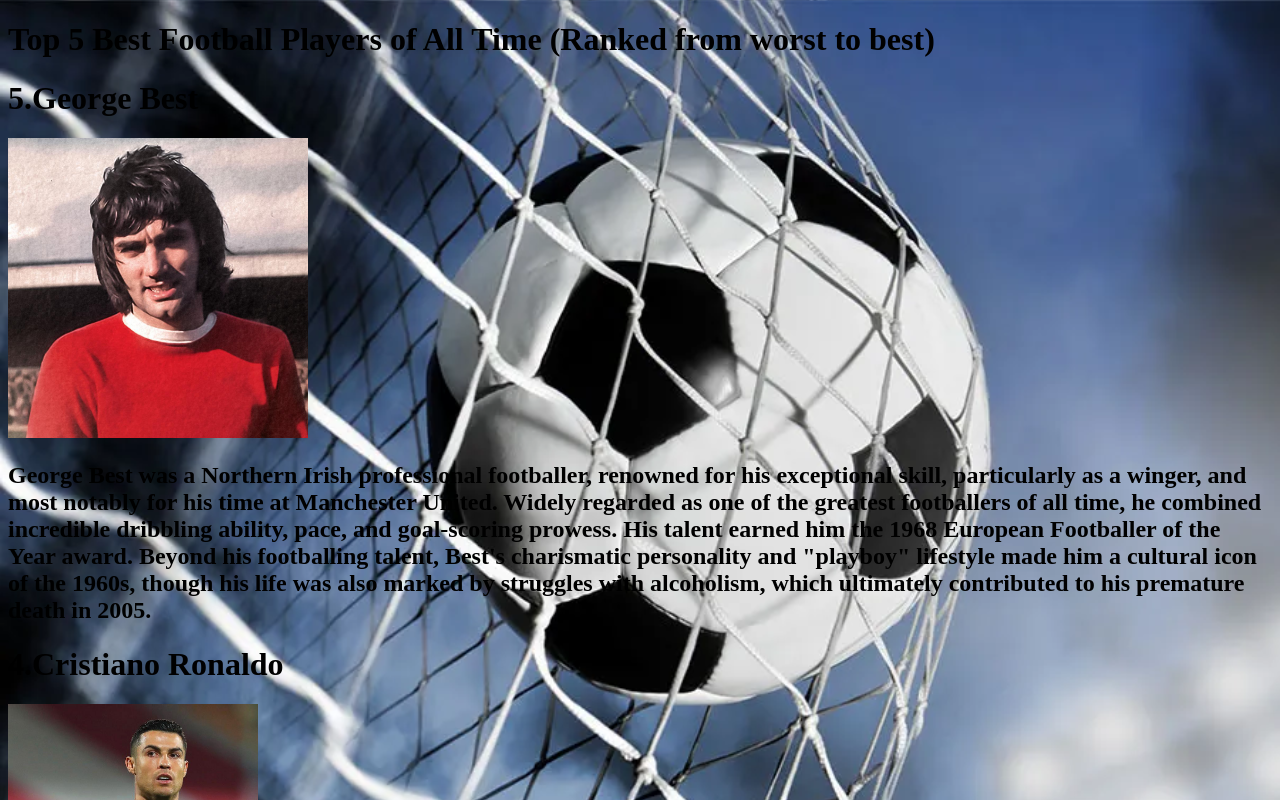
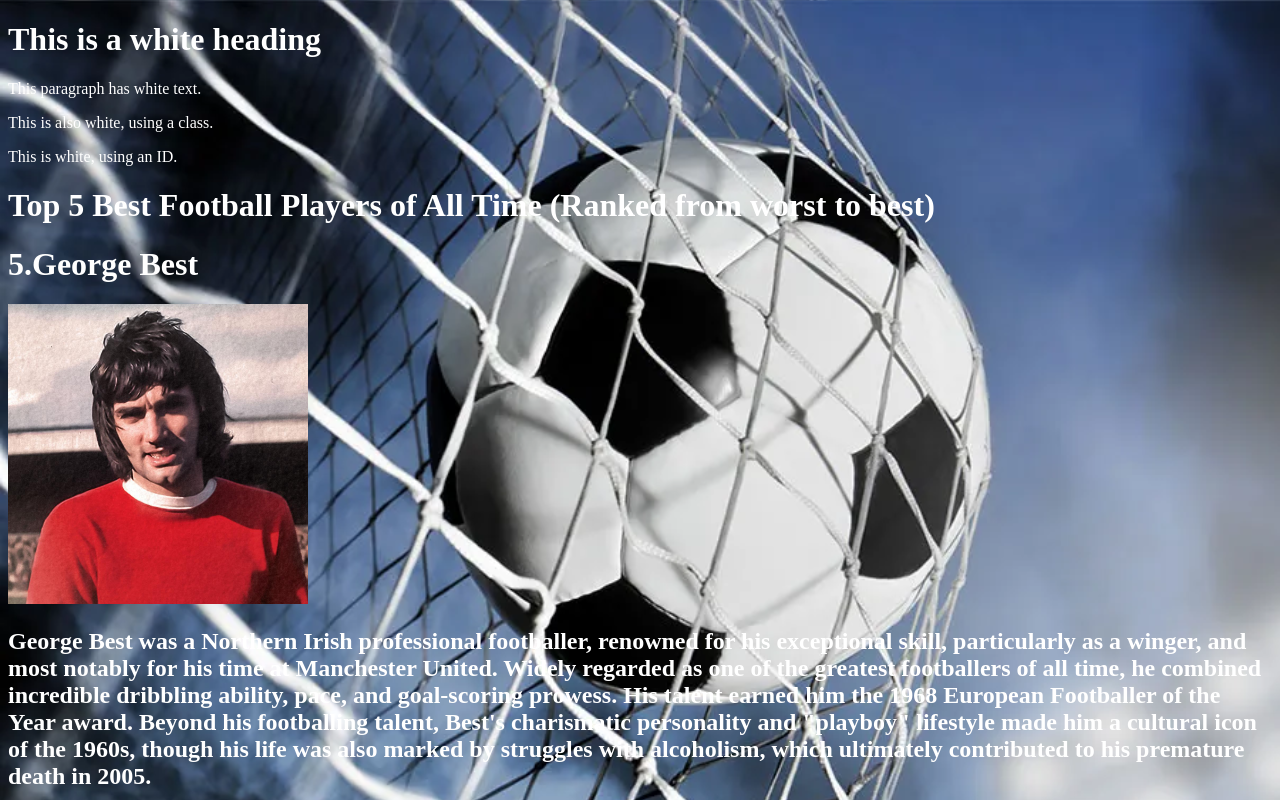
Before and after one commit to AmirisGoat597/bob, a plain HTML site: page index.html in a window 1280 px wide. Shown: the top 800 px of the page. Drawn offline with Linux system fonts and the light colour scheme.

Commit message:
Update index.html

```diff
--- a/index.html
+++ b/index.html
@@ -1,4 +1,39 @@
 <!DOCTYPE html>
+<html>
+<head>
+
+<style>
+body {
+  color: white; /* Sets the default text color to white */
+}
+
+h1 {
+  color: white; /* Example of setting a specific heading color */
+}
+
+p {
+  color: white; /* Example of setting paragraph color */
+}
+
+/* You can also target specific elements by class or ID */
+.p-special {
+  color: white;
+}
+
+#special-text {
+  color: white;
+}
+</style>
+</head>
+<body>
+
+<h1>This is a white heading</h1>
+<p>This paragraph has white text.</p>
+<p class="p-special">This is also white, using a class.</p>
+<p id="special-text">This is white, using an ID.</p>
+
+</body>
+</html>
 <html>
 <head>
 
```
